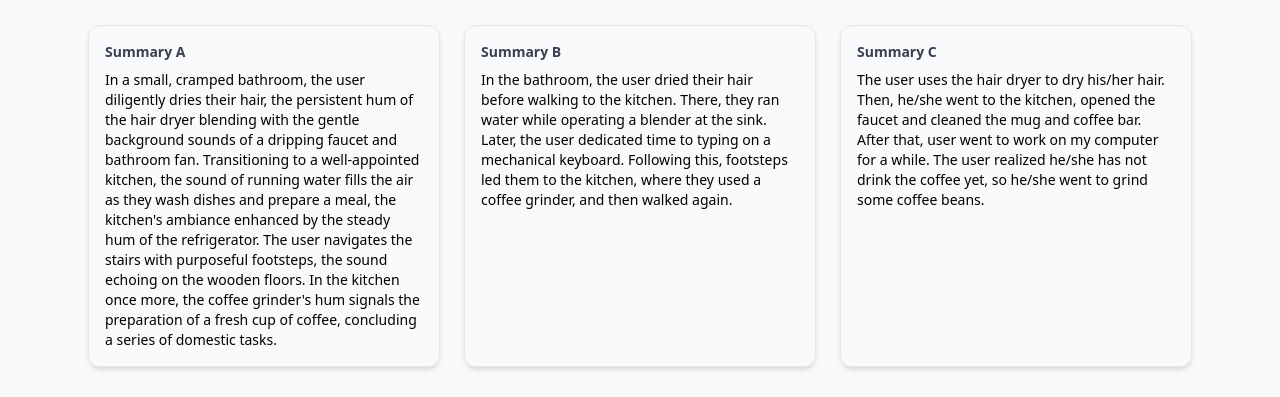
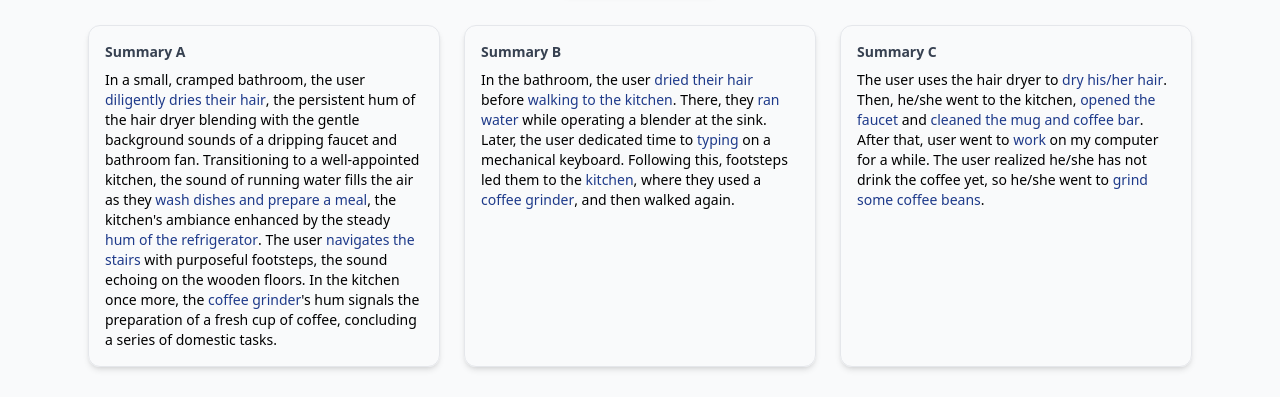
Before and after one commit to xinghaozhou/user-study-server, a React (Vite) app: page /user/user01 in a window 1280 px wide. Shown: the part 510-907 px from the top of the page. Built offline with nearby package versions, Linux system fonts and the light colour scheme; no server answers.

Commit message:
added highlight function for user1

```diff
--- a/src/components/SummaryPage.jsx
+++ b/src/components/SummaryPage.jsx
@@ -1,6 +1,29 @@
 import { useEffect, useState } from "react";
 import { useParams, useNavigate } from "react-router-dom";
 import VIDEO_URLS from "../data/videoMap";
+import highlights from "../data/highlights";
+
+
+
+
+function highlightWordsInText(text, wordsToHighlight) {
+  if (!wordsToHighlight || wordsToHighlight.length === 0) return text;
+
+  // Sort longer words first to avoid substring conflicts
+  const sortedWords = [...wordsToHighlight].sort((a, b) => b.length - a.length);
+  const regex = new RegExp(`\\b(${sortedWords.join("|")})\\b`, "gi");
+
+  const parts = text.split(regex);
+  return parts.map((part, i) =>
+    sortedWords.some(w => w.toLowerCase() === part.toLowerCase()) ? (
+      <span key={i} className="text-blue-900 font-medium">{part}</span>
+    ) : (
+      part
+    )
+  );
+}
+
+
 
 export default function SummaryPage() {
 
@@ -16,13 +39,13 @@ export default function SummaryPage() {
   const [playLongVideo, setPlayLongVideo] = useState(false);
   const [videoSrcs, setVideoSrcs] = useState({ short: "", long: "" });
 
-  const userNum     = parseInt(userId.replace("user", ""));
-  const prevUserId  = `user${String(Math.max(userNum - 1, 1)).padStart(2, "0")}`;
+  const userNum = parseInt(userId.replace("user", ""));
+  const prevUserId = `user${String(Math.max(userNum - 1, 1)).padStart(2, "0")}`;
   const nextUserId = `user${String(parseInt(userId.replace("user", "")) + 1).padStart(2, "0")}`;
-  const isLastUser   = userNum === 10;
-  const nextPath     = isLastUser ? "/complete"
-                                : `/user/${nextUserId}`;
-  const nextLabel    = isLastUser ? "Finish" : "Next Page";
+  const isLastUser = userNum === 10;
+  const nextPath = isLastUser ? "/complete"
+    : `/user/${nextUserId}`;
+  const nextLabel = isLastUser ? "Finish" : "Next Page";
 
   useEffect(() => setNextEnabled(false), [userId]);
 
@@ -198,7 +221,10 @@ export default function SummaryPage() {
             <h3 className="font-semibold mb-2 text-gray-700">
               Summary {item.label}
             </h3>
-            <p className="flex-grow">{item.text}</p>
+            {/* <p className="flex-grow">{item.text}</p> */}
+            <p className="flex-grow">
+              {highlightWordsInText(item.text, highlights[userId]?.[item.source])}
+            </p>
           </div>
         ))}
       </div>
--- /dev/null
+++ b/src/data/highlights.js
@@ -0,0 +1,15 @@
+const highlights = {
+  user01: {
+    llama: ["diligently dries their hair", "wash dishes and prepare a meal", "hum of the refrigerator", "navigates the stairs", "coffee grinder"],
+    gama: ["dried their hair", "ran water", "typing", "walking to the kitchen", "kitchen", "coffee grinder"],
+    human: ["dry his/her hair", "opened the faucet", "cleaned the mug and coffee bar", "work", "grind some coffee beans"],
+  },
+  user02: {
+    llama: ["ran", "water", "sink"],
+    gama: ["typing", "keyboard"],
+    human: ["grinder", "footsteps"],
+  },
+  // Add more users...
+};
+
+export default highlights;
```
Also changed, not shown: requirements.txt (added), 1 other file (tests, documents, lock files or other folders).
